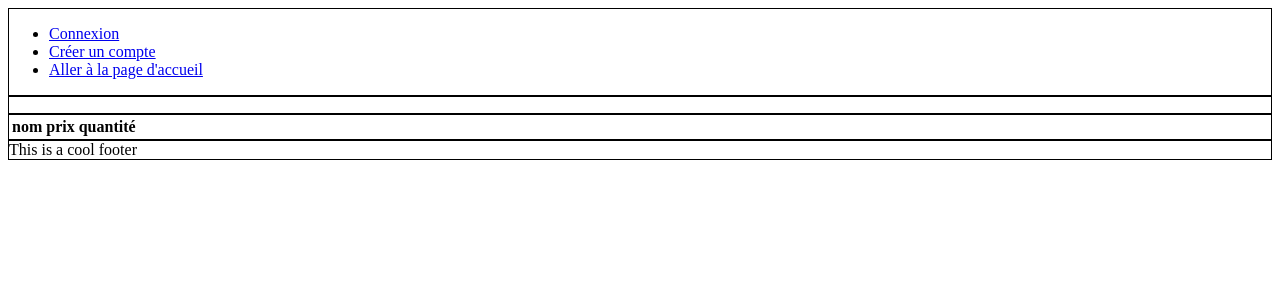
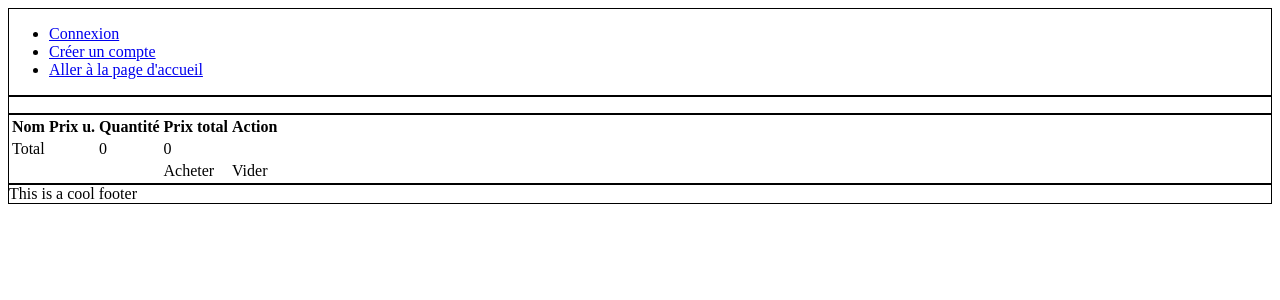
Before and after one commit to TheBoje/Projet_Web2, a Symfony app: template site/templates/vues/product/listOrders.html.twig in a window 1280 px wide. Shown: the top 300 px of the page. Run offline with Twig, Linux system fonts and the light colour scheme; the template is opened without the code that fills it, so the values that code supplies are empty; some libraries are stand-ins or nearby versions.

Commit message:
Twig pour l'affichage des paniers

```diff
--- a/site/templates/vues/product/listOrders.html.twig
+++ b/site/templates/vues/product/listOrders.html.twig
@@ -1,12 +1,16 @@
 {% extends("commons/_layout.html.twig") %}
 {% block title %}Liste du panier{% endblock %}
 {% block vue %}
+    {% set totalPrice = 0 %}
+    {% set totalQuantity = 0 %}
     <table>
         <thead>
         <tr>
-            <th>nom</th>
-            <th>prix</th>
-            <th>quantité</th>
+            <th>Nom</th>
+            <th>Prix u.</th>
+            <th>Quantité</th>
+            <th>Prix total</th>
+            <th>Action</th>
         </tr>
         </thead>
         <tbody>
@@ -15,9 +19,26 @@
                 <td>{{ order.product.label }}</td>
                 <td>{{ order.product.price }}</td>
                 <td>{{ order.quantity }}</td>
-                <td>{{ order.quantity }}</td>
+                <td>{{ (order.quantity * order.product.price) }}</td>
+                <td><a href="{{ path('product_deleteOrder', {'id' : order.id}) }}">Supprimer</a></td>
             </tr>
+            {% set totalPrice = (order.quantity * order.product.price) + totalPrice %}
+            {% set totalQuantity = order.product.qantity + totalQuantity %}
         {% endfor %}
         </tbody>
+        <tfoot>
+        <tr>
+            <td>Total</td>
+            <td></td>
+            <td>{{ totalQuantity }}</td>
+            <td>{{ totalPrice }}</td>
+            <td></td>
+        </tr>
+        <tr>
+            <td colspan="3"></td>
+            <td><a>Acheter</a></td>
+            <td><a>Vider</a></td>
+        </tr>
+        </tfoot>
     </table>
 {% endblock %}
```
